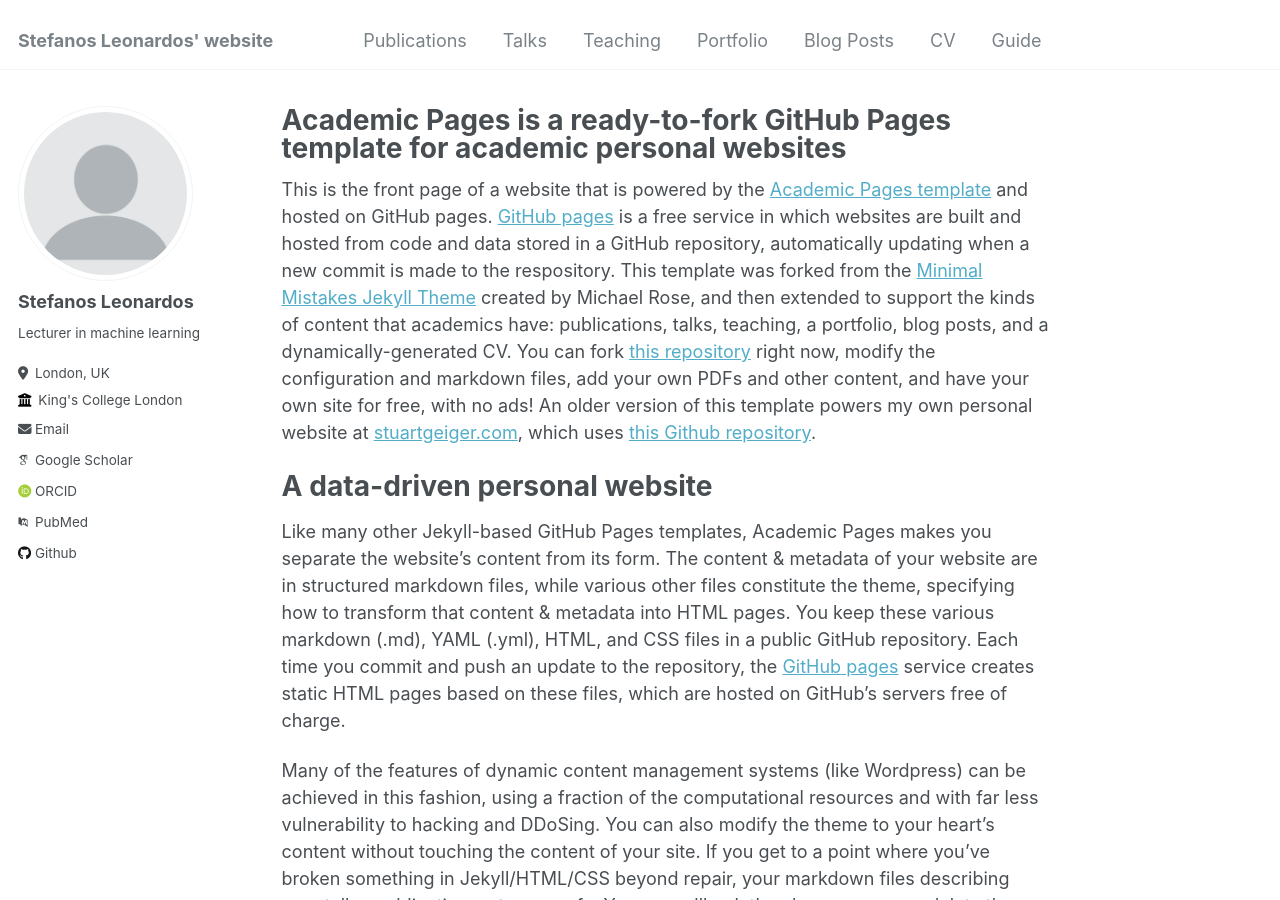
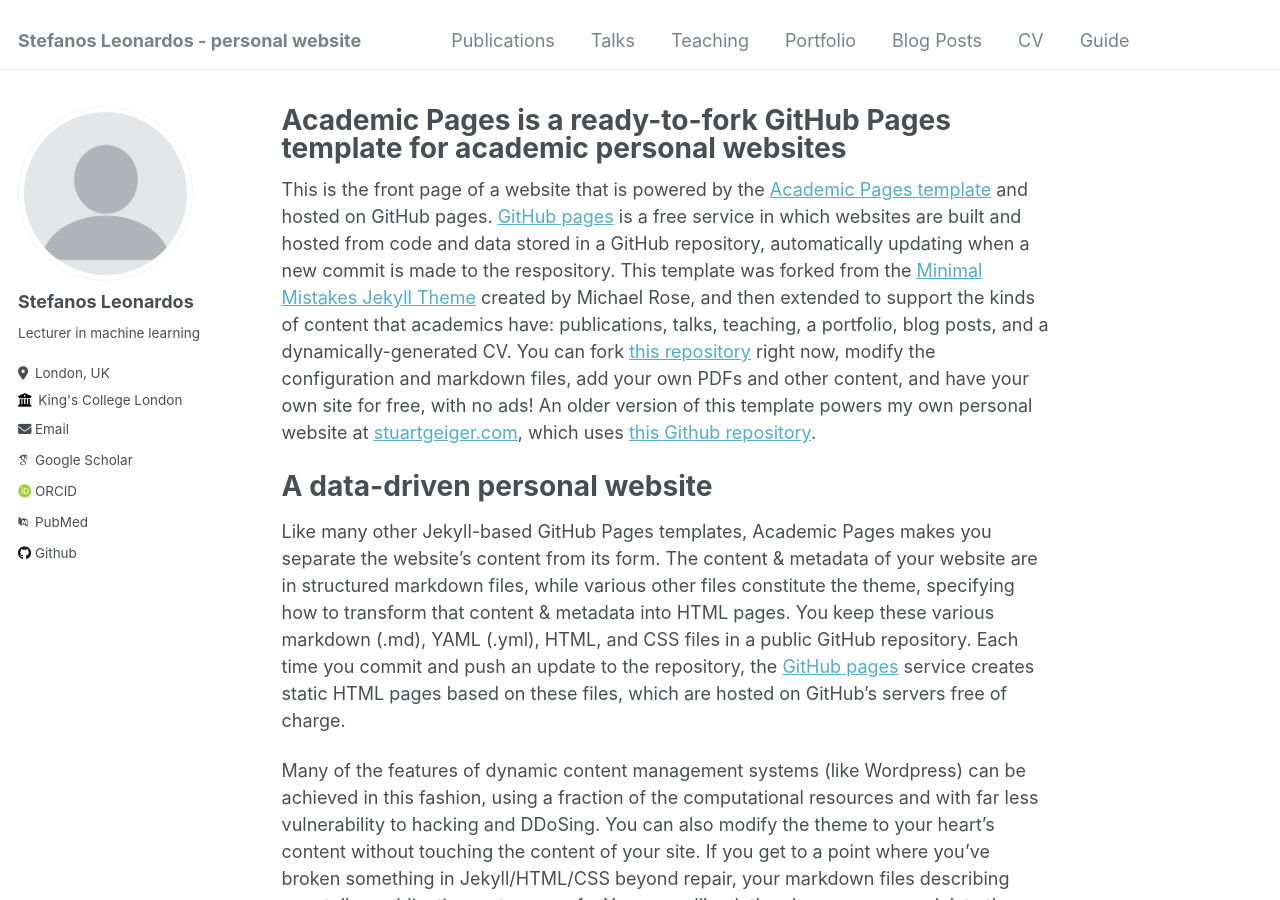
Before and after one commit to stefanosleonardos/stefanosleonardos.github.io, a Jekyll site: the page built from _pages/about.md, in a window 1280 px wide and 900 px high. Built offline with Jekyll 4.4.1, drawn with Linux system fonts in a browser that asks for light colours; some web fonts are replaced.

Commit message:
Update _config.yml

```diff
--- a/_config.yml
+++ b/_config.yml
@@ -8,7 +8,7 @@
 
 # Basic Site Settings
 locale                   : "en-US"
-title                    : "Stefanos Leonardos' website"
+title                    : "Stefanos Leonardos - personal website"
 title_separator          : "-"
 name                     : &name "Stefanos Leonardos"
 description              : &description "personal description"
```
